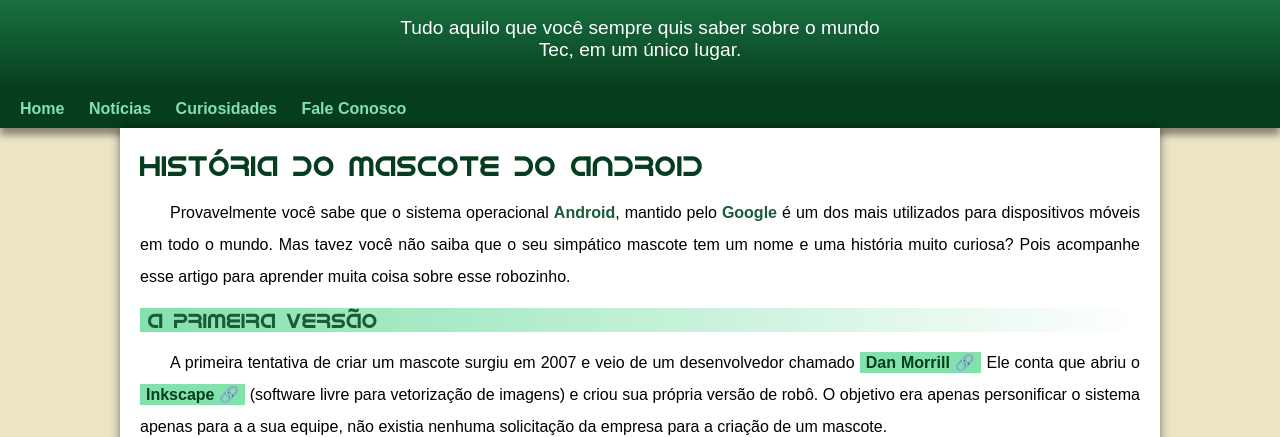
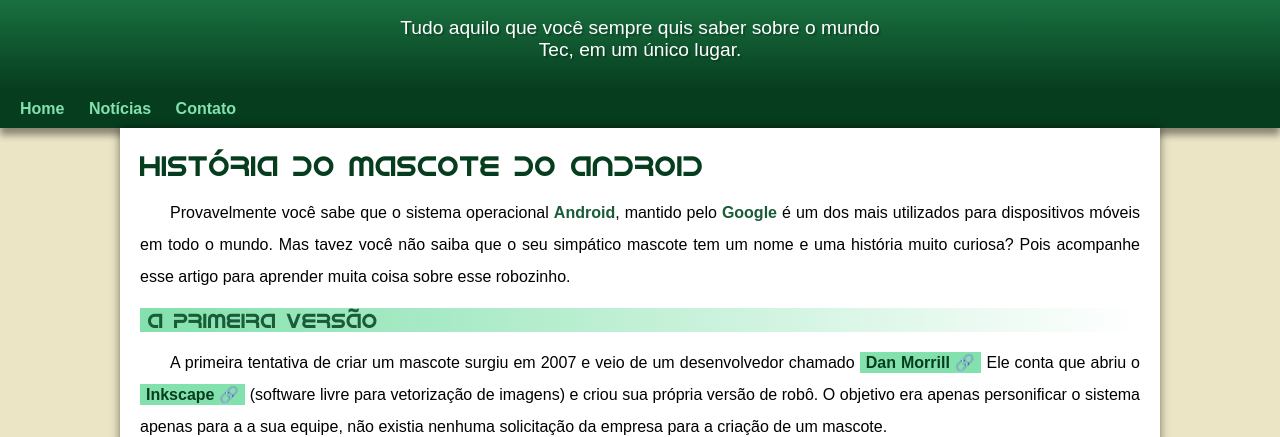
Before and after one commit to Juarezvieira/projeto-android, a plain HTML site: page index.html in a window 1280 px wide. Shown: the part 100-537 px from the top of the page. Drawn offline with Linux system fonts and the light colour scheme; a web font is replaced by a local one.

Commit message:
Problema de padding corrigido

```diff
--- a/index.html
+++ b/index.html
@@ -18,8 +18,7 @@
     <nav>
         <a href="#">Home</a>
         <a href="#">Notícias</a>
-        <a href="#">Curiosidades</a>
-        <a href="#">Fale Conosco</a>
+        <a href="#">Contato</a>
     </nav>
     <main>
         <article>
--- a/style/style.css
+++ b/style/style.css
@@ -59,7 +59,8 @@ header>p {
     padding-right: 10px;
     padding-left: 10px;
     margin: auto;
-    margin-bottom: 30px;
+    margin-bottom: 50px;
+    text-shadow: 2px 2px 0px rgba(0, 0, 0, 0.198);
 
 }
 
```
